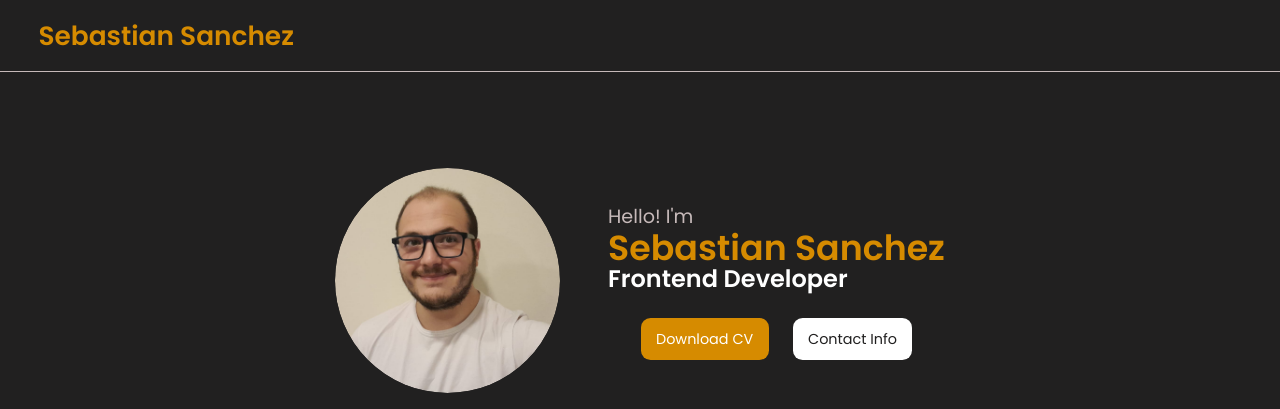
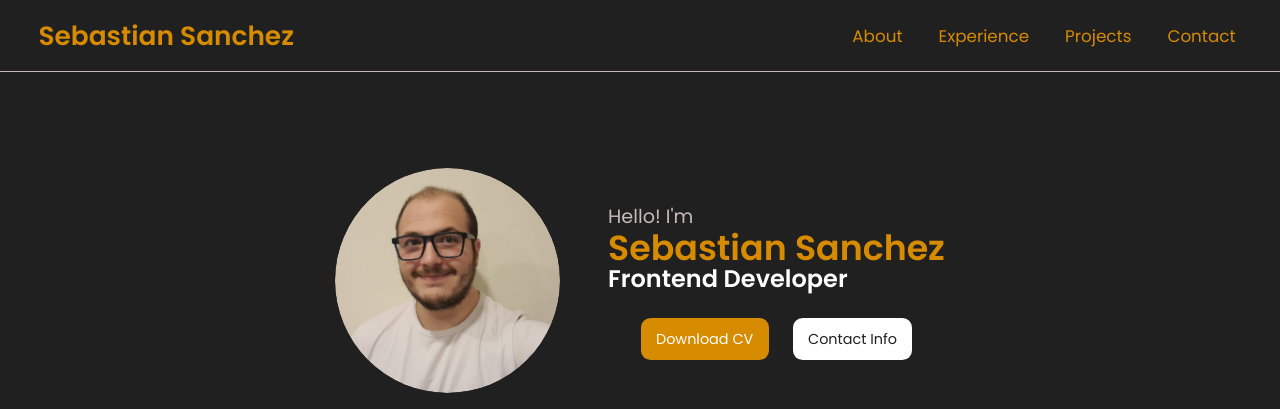
Before and after one commit to Sanchez1492/porfolio, a plain HTML site: page index.html in a window 1280 px wide. Shown: the top 409 px of the page. Drawn offline with nearby package versions, Linux system fonts and the light colour scheme.

Commit message:
inactive class removed from nav_links

```diff
--- a/index.html
+++ b/index.html
@@ -27,7 +27,7 @@
         <div class="nav__logo">
             Sebastian Sanchez
         </div>
-        <ul class="nav__links inactive">
+        <ul class="nav__links">
             <li><a href="#about">About</a></li>
             <li><a href="#experience">Experience</a></li>
             <li><a href="#projects">Projects</a></li>
```
